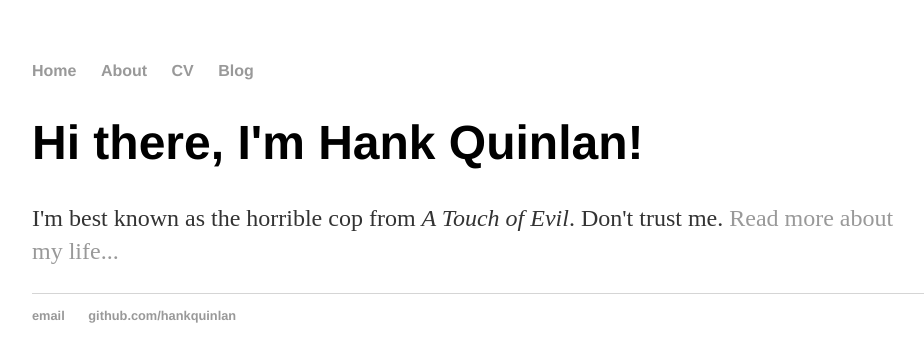
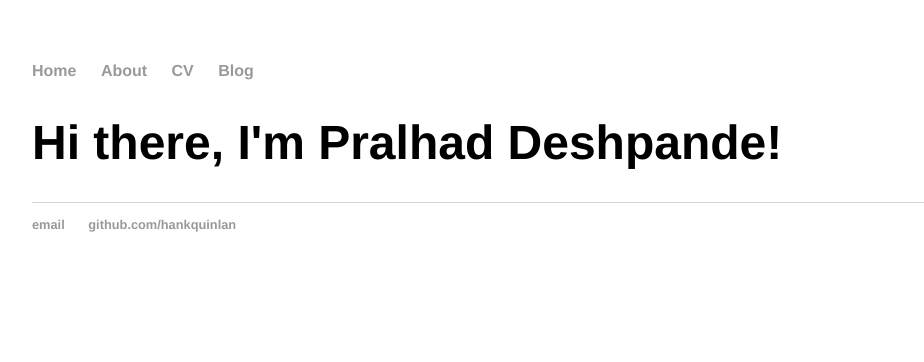
Before and after one commit to Pralhad-Deshpande/Pralhad-Deshpande.github.io, a Jekyll site: the page built from index.html, in a window 1280 px wide. Shown: the top 362 px of the page, without its empty margins (160-1084 px from the left). Built offline with Jekyll 4.4.1, drawn with Linux system fonts in a browser that asks for light colours.

Commit message:
Simple home page

```diff
--- a/index.html
+++ b/index.html
@@ -1,9 +1,11 @@
 ---
 layout: default
-title: Hank Quinlan, Horrible Cop
+title: Pralhad Deshpande
 ---
 
 		<div class="blurb">
-			<h1>Hi there, I'm Hank Quinlan!</h1>
+			<h1>Hi there, I'm Pralhad Deshpande!</h1>
+			<!--
 			<p>I'm best known as the horrible cop from <em>A Touch of Evil</em>. Don't trust me. <a href="/about">Read more about my life...</a></p>
+			-->
 		</div>
```
